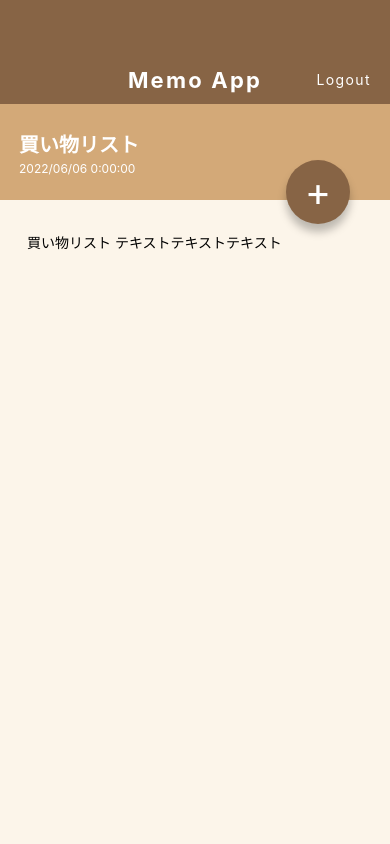
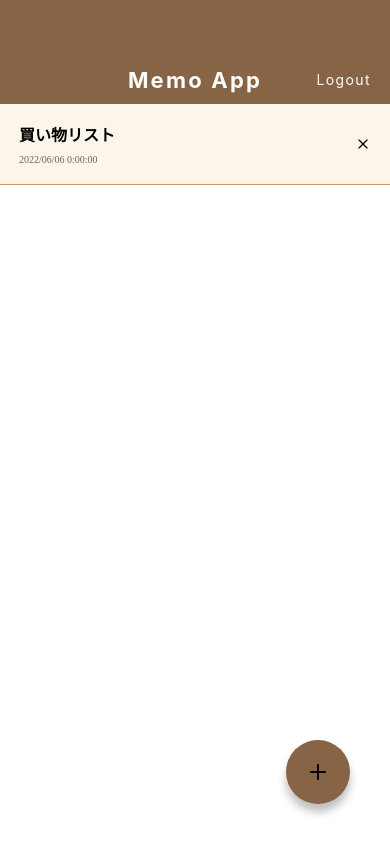
Before and after one commit to s-yoshiii/react-native-memo-app, a React Native app: screen / in a window 390 px wide. Built offline with nearby package versions, Linux system fonts and the light colour scheme.

Commit message:
いろいろなアイコンを表示する

```diff
--- a/App.jsx
+++ b/App.jsx
@@ -5,5 +5,5 @@
 import MemoDetailScreen from './src/screens/MemoDetailScreen';
 
 export default function App() {
-  return <MemoDetailScreen />;
+  return <MemoListScreen />;
 }
--- a/package.json
+++ b/package.json
@@ -20,6 +20,7 @@
   },
   "devDependencies": {
     "@babel/core": "^7.12.9",
+    "@expo/vector-icons": "^13.0.0",
     "eslint": "^8.16.0",
     "eslint-config-airbnb": "^19.0.4",
     "eslint-plugin-import": "^2.26.0",
--- a/src/components/CircleButton.jsx
+++ b/src/components/CircleButton.jsx
@@ -1,18 +1,19 @@
 import { shape, string } from 'prop-types';
 import React from 'react';
-import { Text, View, StyleSheet } from 'react-native';
+import { View, StyleSheet } from 'react-native';
+import { Feather } from '@expo/vector-icons';
 
 function CircleButton(props) {
-  const { children, style } = props;
+  const { style, name } = props;
   return (
     <View style={[styles.circleButton, style]}>
-      <Text style={styles.circleButtonLabel}>{children}</Text>
+      <Feather name={name} size={24} color="black" />
     </View>
   );
 }
 CircleButton.propTypes = {
-  children: string.isRequired,
   style: shape(),
+  name: string.isRequired,
 };
 CircleButton.defaultProps = {
   style: null,
--- a/src/components/MemoList.jsx
+++ b/src/components/MemoList.jsx
@@ -1,5 +1,6 @@
 import React from 'react';
-import { StyleSheet, Text, View } from 'react-native';
+import { StyleSheet, View } from 'react-native';
+import { Feather } from '@expo/vector-icons';
 
 function MemoList() {
   return (
@@ -9,7 +10,7 @@
         <View style={styles.memoListDate}>2022/06/06 0:00:00</View>
       </View>
       <View>
-        <Text>✕</Text>
+        <Feather name="x" size={16} color="black" />
       </View>
     </View>
   );
--- a/src/screens/MemoDetailScreen.jsx
+++ b/src/screens/MemoDetailScreen.jsx
@@ -14,7 +14,7 @@
       <ScrollView style={styles.memoBody}>
         <Text>買い物リスト テキストテキストテキスト</Text>
       </ScrollView>
-      <CircleButton style={{ top: 160, botom: 'auto' }}>+</CircleButton>
+      <CircleButton name="edit-2" style={{ top: 160, botom: 'auto' }} />
     </View>
   );
 }
--- a/src/screens/MemoListScreen.jsx
+++ b/src/screens/MemoListScreen.jsx
@@ -9,7 +9,7 @@
     <View style={styles.container}>
       <Header />
       <MemoList />
-      <CircleButton>+</CircleButton>
+      <CircleButton name="plus" />
     </View>
   );
 }
```
